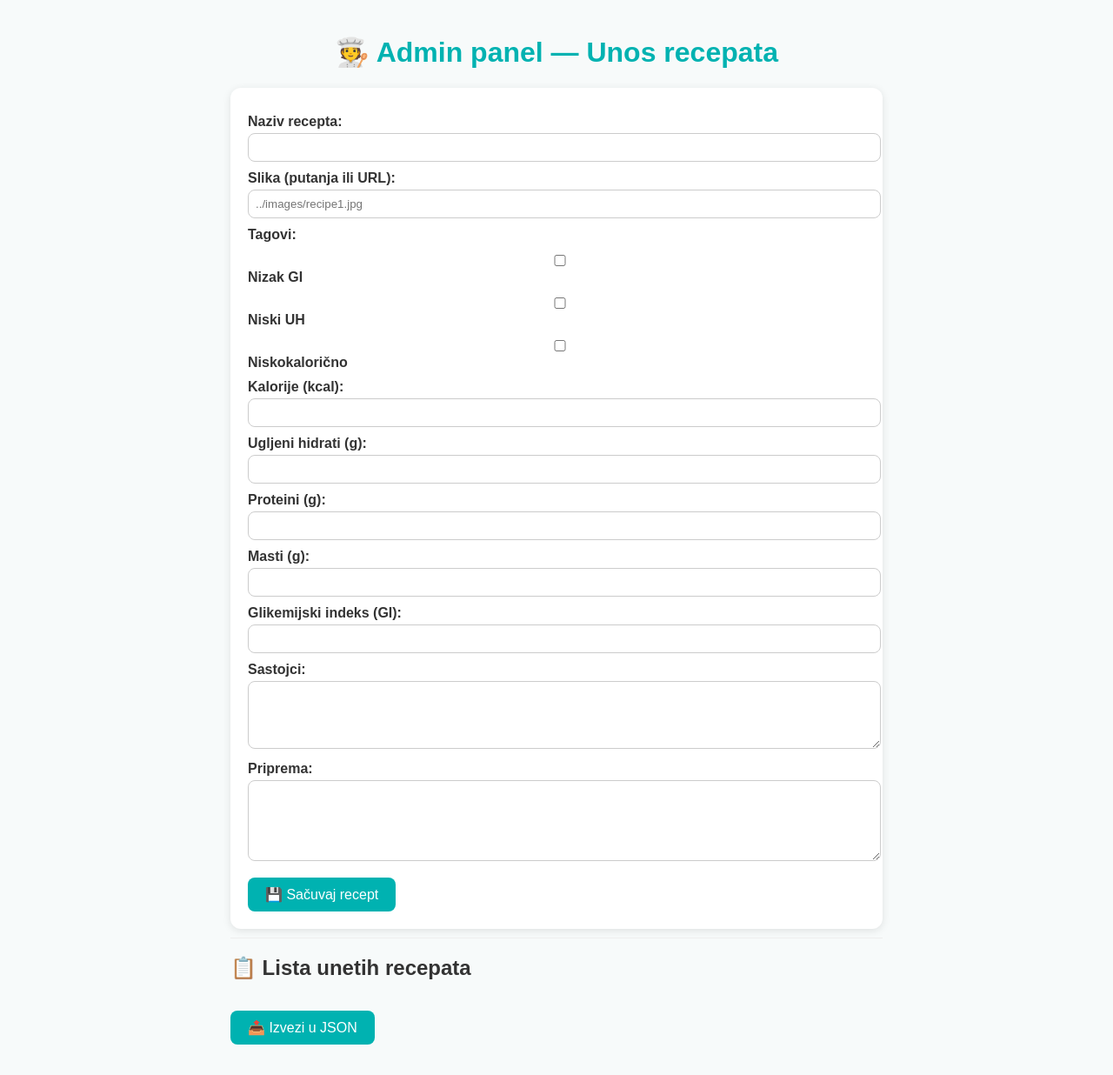
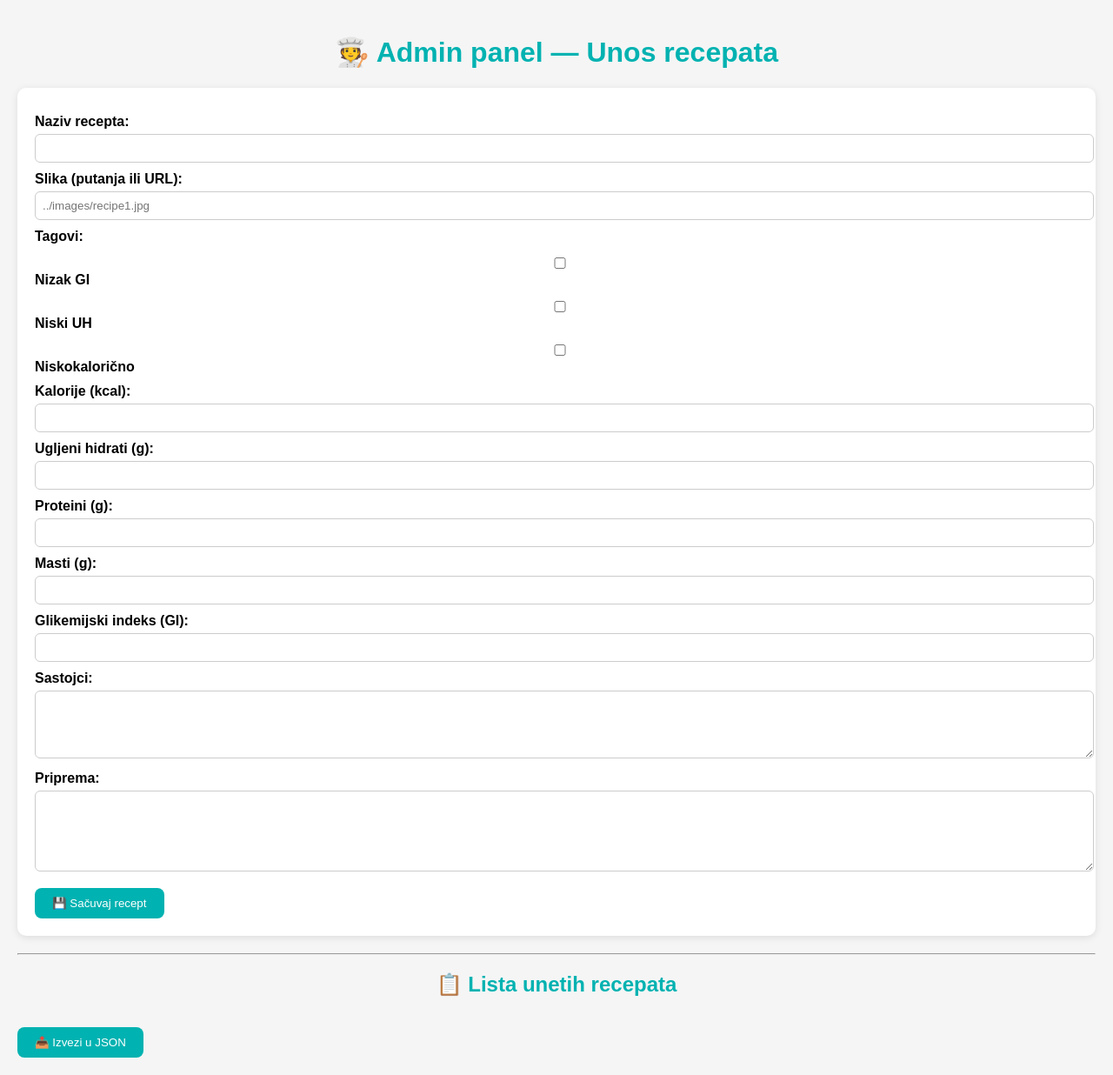
Before and after one commit to Gliko-app/Gliko, a PHP site: page /food/recipes/recipes-admin.html in a window 1280 px wide. Shown: the whole page at 87% size. Before the commit the page ends 1201 px from the top, so only its background shows below. Run offline with PHP 8.4, Linux system fonts and the light colour scheme.

Commit message:
Update recipes-admin.css

```diff
--- a/food/recipes/recipes-admin.css
+++ b/food/recipes/recipes-admin.css
@@ -1,25 +1,24 @@
 body {
-  font-family: "Poppins", sans-serif;
-  background: #f7fafa;
-  color: #333;
+  font-family: Arial, sans-serif;
+  background: #f5f5f5;
+  margin: 0;
   padding: 20px;
-  max-width: 750px;
-  margin: auto;
 }
 
-h1 {
+h1, h2 {
+  text-align: center;
   color: #00B2B1;
-  text-align: center;
 }
 
 form {
-  background: #fff;
+  background: white;
   padding: 20px;
-  border-radius: 12px;
-  box-shadow: 0 2px 10px rgba(0,0,0,0.1);
+  border-radius: 10px;
+  box-shadow: 0 2px 8px rgba(0,0,0,0.1);
+  margin-bottom: 20px;
 }
 
-label, legend {
+label {
   display: block;
   margin-top: 10px;
   font-weight: bold;
@@ -28,70 +27,50 @@
 input, textarea {
   width: 100%;
   padding: 8px;
-  margin-top: 4px;
+  margin-top: 5px;
+  border-radius: 6px;
   border: 1px solid #ccc;
-  border-radius: 8px;
-}
-
-fieldset {
-  border: 1px solid #ccc;
-  border-radius: 8px;
-  margin-top: 10px;
-  padding: 10px;
 }
 
 button {
-  background: #00B2B1;
+  background-color: #00B2B1;
   color: white;
   border: none;
+  padding: 10px 20px;
   border-radius: 8px;
-  padding: 10px 20px;
-  font-size: 16px;
   cursor: pointer;
   margin-top: 15px;
 }
 
 button:hover {
-  background: #009a97;
+  background-color: #009a97;
 }
 
-.recipe-item {
-  background: #fff;
-  border-radius: 8px;
-  padding: 12px;
-  margin-bottom: 10px;
-  box-shadow: 0 1px 4px rgba(0,0,0,0.1);
+.recipe-card {
+  display: flex;
+  align-items: flex-start;
+  background: white;
+  border-radius: 12px;
+  box-shadow: 0 2px 10px rgba(0,0,0,0.1);
+  margin: 10px 0;
+  padding: 10px;
 }
 
-.edit-btn {
-  background: #ffb400;
-  color: #fff;
-  border: none;
-  border-radius: 6px;
-  padding: 5px 10px;
-  cursor: pointer;
+.recipe-card img {
+  width: 120px;
+  height: 90px;
+  object-fit: cover;
+  border-radius: 8px;
+  margin-right: 10px;
 }
 
-.delete-btn {
-  background: #d9534f;
-  color: #fff;
-  border: none;
-  border-radius: 6px;
-  padding: 5px 10px;
-  margin-left: 10px;
-  cursor: pointer;
+.recipe-info h3 {
+  margin: 0;
+  font-size: 1.2rem;
+  color: #00B2B1;
 }
 
-.edit-btn:hover {
-  background: #e0a100;
+.recipe-info p {
+  margin: 3px 0;
+  font-size: 0.9rem;
 }
-
-.delete-btn:hover {
-  background: #c9302c;
-}
-
-hr {
-  border: none;
-  border-bottom: 1px solid #eee;
-  margin: 10px 0;
-}
```
